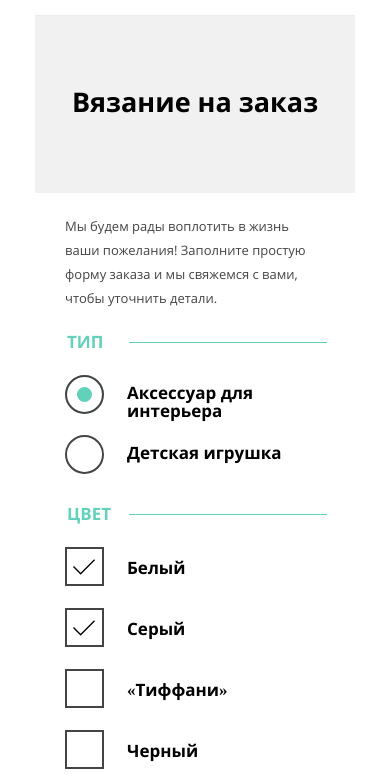
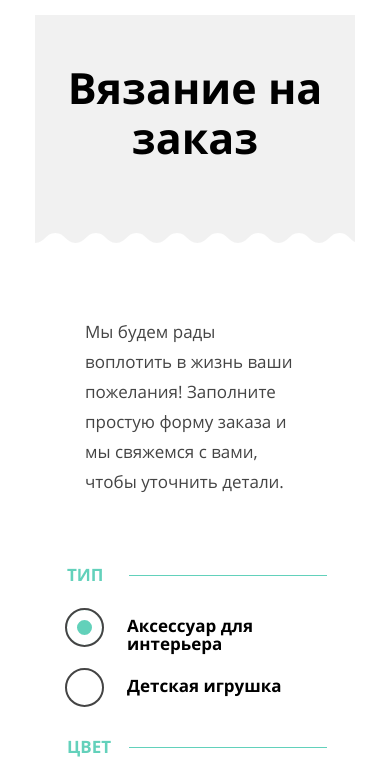
Before and after one commit to Arver1/Layour-Mishka, a website: page form.html in a window 390 px wide. Shown: the part 64-841 px from the top of the page. Drawn offline with Linux system fonts and the light colour scheme; files whose address does not match are found by name.

Commit message:
style tablet before field wrapper

```diff
--- a/less/blocks/catalog-main.less
+++ b/less/blocks/catalog-main.less
@@ -17,6 +17,7 @@
 	@media @tablet_width {
 		width: 768px;
 		margin-top: -44px;
+		border-top: 1px solid #dfdfdf;
 		&__title {
 			border: none;
 			.font(43px;50px);
@@ -39,6 +40,7 @@
 	@media @desktop_width {
 		width: 1150px;
 		margin-top: 0px;
+		border: none;
 		&__title {
 			.font(53px;57px);
 			padding: 40px 0 120px;
--- a/less/blocks/form-main.less
+++ b/less/blocks/form-main.less
@@ -27,4 +27,34 @@
 		padding: 0 29px;
 		.font(14px;16px;normal;#444);
 	}
+	@media @tablet_width {
+		margin-top: -44px;
+		width: 768px;
+		border-top: 1px solid #dfdfdf;
+	}
+	&__title {
+		border-top: none;
+		.font(43px;50px);
+		padding: 48px 0 94px;
+		position: relative;
+		margin-bottom: 60px;
+	}
+	&__title::after {
+		content: "";
+		display: block;
+		width: 100%;
+		height: 24px;
+		position: absolute;
+		bottom: 0px;
+		left: 0;
+		background: url('../../img/bg-zigzag-fill.svg') no-repeat;
+		background-size: auto 24px;
+	}
+	&__description {
+		.font(17px;30px;normal;#444);
+		margin: 0 50px 70px;
+	}
+	&__form {
+		width: 768px;
+	}
 }
--- a/less/blocks/form-type.less
+++ b/less/blocks/form-type.less
@@ -55,4 +55,13 @@
 		inset 0 0 0 10px #fff,
 		inset 0 0 0 18px #62d1ba;
 	}
+	@media @tablet_width {
+		width: 100%;
+		&__legend {
+			width: 200px;
+		}
+		&__label {
+			width: 334px;
+		}
+	}
 }
```
Also changed, not shown: css/style.css.
